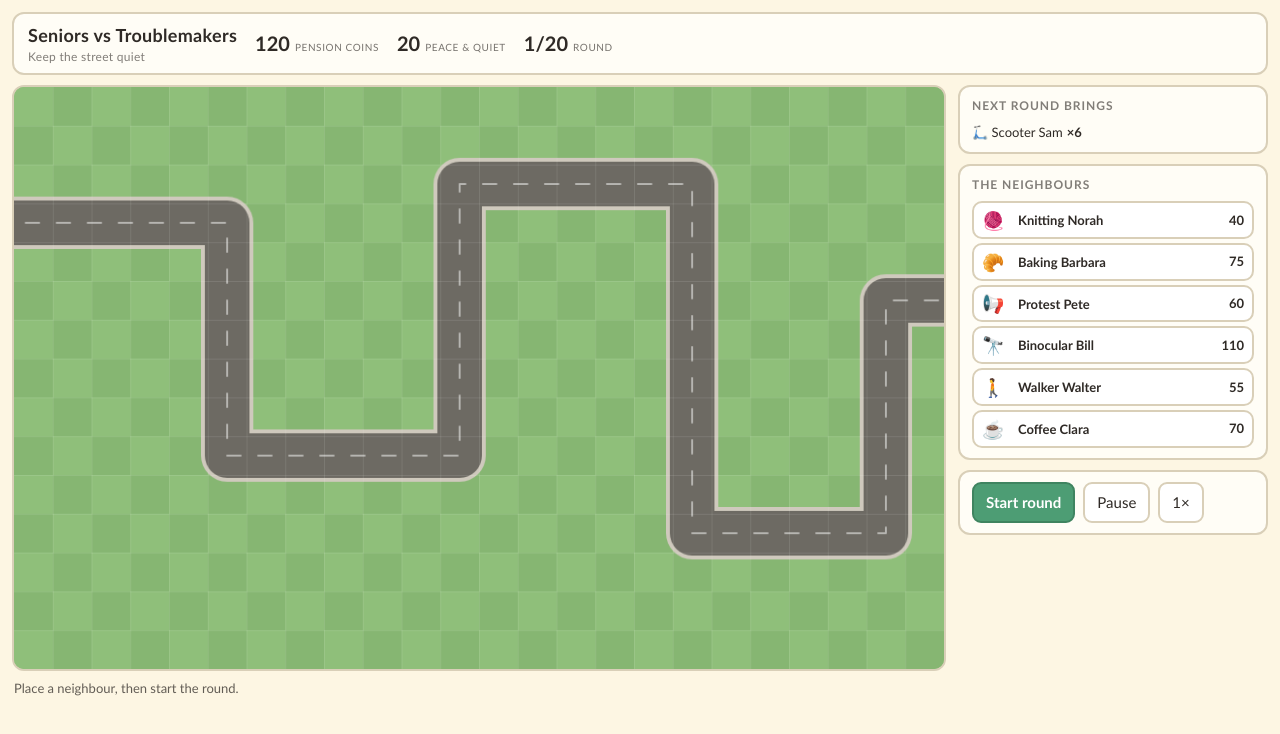
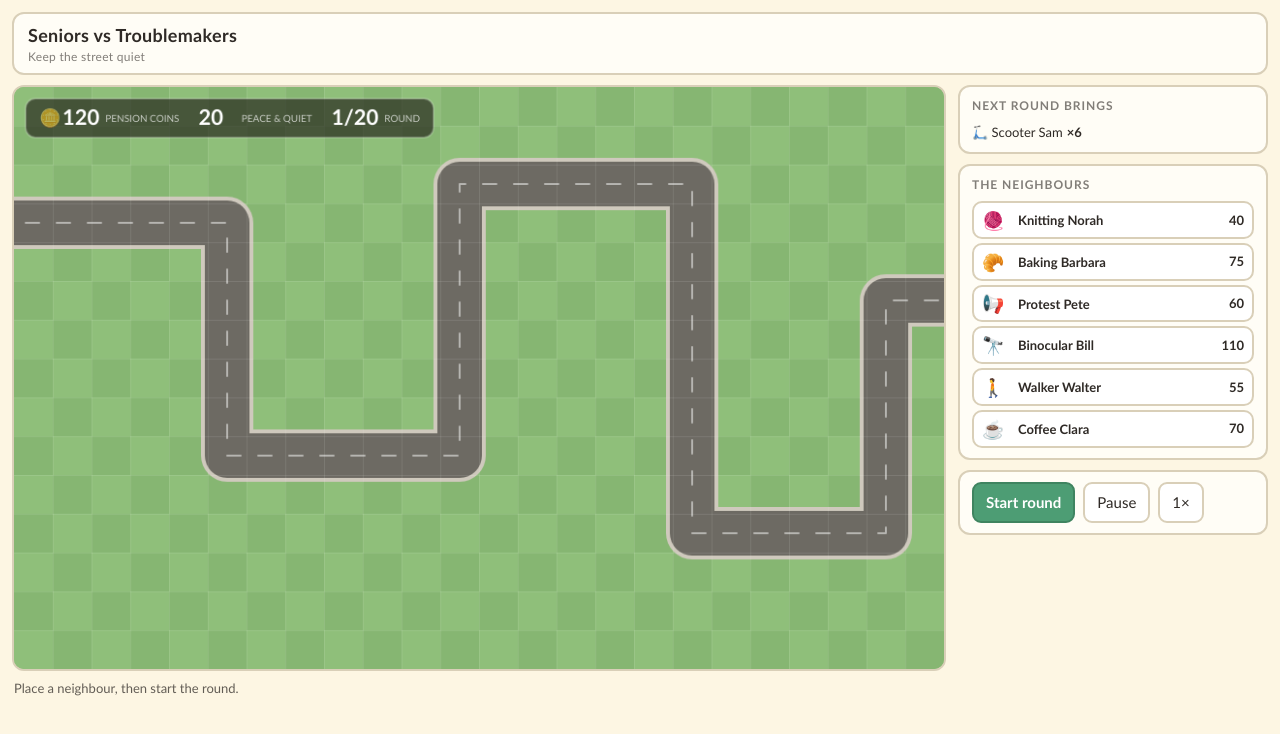
Before and after one commit to BackgammonGameDK/seniors-td, a website built with Vite: page index.html in a window 1280 px wide. Built offline with nearby package versions, Linux system fonts and the light colour scheme.

Commit message:
Move the coin, peace and round numbers onto the board
They sat in a bar above the board, which meant the two things a player
watches during a round -- what is coming down the street and what it is
costing -- were in different places. They now read from a panel in the
top-left of the board itself, over the grass and clear of the lane.

The wording is decided in decisions.ts rather than in the drawing code,
because the phrasing is a decision: "peace & quiet" is what this game
calls lives, and the coin count is floored so a readout of 40 beside a
card priced at 40 always means the card can be bought.

Each number is given the room three digits would need even when showing
one. Gold changes constantly during a round, and measuring the panel
honestly made the two readouts to its right slide sideways every time it
crossed 100.

A coin picture is coming. The readout already asks for one by name and
the renderer already knows to draw an emoji until it exists, so landing
the file is an import and one line in sprites.ts.

Co-Authored-By: Claude Opus 5 <noreply@anthropic.com>

```diff
--- a/index.html
+++ b/index.html
@@ -30,9 +30,6 @@
       }
       #hud h1 { font-size: 18px; margin: 0; letter-spacing: .3px; }
       #hud h1 small { font-weight: normal; opacity: .6; font-size: 12px; display: block; }
-      .readout { display: flex; align-items: baseline; gap: 5px; }
-      .readout b { font-size: 20px; }
-      .readout small { opacity: .65; text-transform: uppercase; font-size: 10px; letter-spacing: .06em; }
       #main { display: flex; gap: 12px; align-items: flex-start; flex-wrap: wrap; }
       #stage { flex: 1 1 640px; min-width: 320px; }
       canvas {
@@ -105,9 +102,6 @@
     <div id="app">
       <header id="hud">
         <h1>Seniors vs Troublemakers<small>Keep the street quiet</small></h1>
-        <span class="readout"><b id="gold">0</b><small>pension coins</small></span>
-        <span class="readout"><b id="lives">0</b><small>peace &amp; quiet</small></span>
-        <span class="readout"><b id="wave">1/20</b><small>round</small></span>
       </header>
 
       <div id="main">
--- a/src/render/canvas.ts
+++ b/src/render/canvas.ts
@@ -18,7 +18,8 @@ import type { Enemy, SimEvent, Tower, TowerId } from '../sim/types.ts';
 import { effectiveDef } from '../sim/upgrades.ts';
 import type { World } from '../sim/world.ts';
 import { ENEMY_LOOK, PALETTE, TOWER_LOOK } from '../shared/display.ts';
-import { enemySprite, towerSprite } from './sprites.ts';
+import { hudReadouts } from './decisions.ts';
+import { enemySprite, iconSprite, towerSprite } from './sprites.ts';
 
 /**
  * How wide a drawn tower is on the board, in pixels.
@@ -27,6 +28,18 @@ import { enemySprite, towerSprite } from './sprites.ts';
  * person on the pavement rather than a tile that has been filled in.
  */
 const SPRITE_SIZE = 42;
+
+/** The readout panel on the board: where it sits and how it is spaced. */
+const HUD = {
+  x: 12,
+  y: 12,
+  height: 40,
+  pad: 14,
+  gap: 20,
+  icon: 18,
+  valueFont: 'bold 22px "Trebuchet MS", "Segoe UI", sans-serif',
+  labelFont: '10px "Trebuchet MS", "Segoe UI", sans-serif',
+} as const;
 
 interface Floater {
   x: number;
@@ -172,6 +185,81 @@ export class Renderer {
     for (const e of world.enemies) this.drawEnemy(e);
     this.drawProjectiles(world);
     this.drawEffects();
+    this.drawHud(world);
+  }
+
+  /**
+   * The coin, peace and round numbers, drawn on the board rather than above
+   * it.
+   *
+   * The panel is measured rather than fixed, so it grows with a three-digit
+   * coin count instead of leaving a gap after a one-digit one. It is drawn
+   * last, which is what keeps a senior standing in the top-left corner from
+   * covering the numbers.
+   */
+  private drawHud(world: World): void {
+    const g = this.g;
+    const rows = hudReadouts(world);
+    const label = (r: { label: string }): string => r.label.toUpperCase();
+
+    g.save();
+    g.textAlign = 'left';
+    g.textBaseline = 'middle';
+
+    // A number is given the room three digits would need even when it is
+    // showing one. Gold changes constantly during a round, and without this
+    // the two readouts to its right slid sideways every time it crossed 100.
+    g.font = HUD.valueFont;
+    const floor = g.measureText('000').width;
+    const valueWidth = (value: string): number =>
+      Math.max(g.measureText(value).width, floor);
+
+    const widths = rows.map((r) => {
+      g.font = HUD.valueFont;
+      let w = valueWidth(r.value) + 6;
+      g.font = HUD.labelFont;
+      w += g.measureText(label(r)).width;
+      return r.icon === null ? w : w + HUD.icon + 6;
+    });
+    const width =
+      HUD.pad * 2 + widths.reduce((a, b) => a + b, 0) + HUD.gap * (rows.length - 1);
+
+    g.beginPath();
+    g.roundRect(HUD.x, HUD.y, width, HUD.height, 10);
+    g.fillStyle = PALETTE.hudFill;
+    g.fill();
+    g.strokeStyle = PALETTE.hudLine;
+    g.lineWidth = 2;
+    g.stroke();
+
+    let x = HUD.x + HUD.pad;
+    const y = HUD.y + HUD.height / 2;
+    for (const r of rows) {
+      if (r.icon !== null) {
+        const picture = iconSprite(r.icon);
+        if (picture !== null) {
+          g.drawImage(picture, x, y - HUD.icon / 2, HUD.icon, HUD.icon);
+        } else {
+          // Stands in until the coin picture arrives, drawn at the size the
+          // picture will be, so nothing shifts along when it does.
+          g.font = `${HUD.icon}px serif`;
+          g.fillText('\u{1FA99}', x, y + 1);
+        }
+        x += HUD.icon + 6;
+      }
+
+      g.font = HUD.valueFont;
+      g.fillStyle = PALETTE.hudInk;
+      g.fillText(r.value, x, y);
+      x += valueWidth(r.value) + 6;
+
+      g.font = HUD.labelFont;
+      g.fillStyle = PALETTE.hudLabel;
+      g.fillText(label(r), x, y + 1);
+      x += g.measureText(label(r)).width + HUD.gap;
+    }
+
+    g.restore();
   }
 
   private drawRange(t: Tower): void {
--- a/src/render/decisions.ts
+++ b/src/render/decisions.ts
@@ -90,6 +90,40 @@ export function panelKey(t: Tower | null): string {
 
 export function waveLabel(waveIndex: number): string {
   return `${Math.min(waveIndex + 1, AUTHORED_ROUNDS)}/${AUTHORED_ROUNDS}`;
+}
+
+export interface Readout {
+  /** The number, already formatted for reading. */
+  value: string;
+  /** What the number means, in words. */
+  label: string;
+  /**
+   * A picture that may stand in front of the number.
+   *
+   * `null` means the words carry it alone. A name here is a request, not a
+   * promise -- the renderer draws the picture if it has one and an emoji if
+   * it does not, so naming an icon before the artwork exists is safe.
+   */
+  icon: 'coin' | null;
+}
+
+/**
+ * The three numbers along the top of the board, in the order they are read.
+ *
+ * Here rather than in the drawing code because the phrasing is a decision:
+ * "peace & quiet" is what the game calls lives, and a coin count is floored
+ * so a tower's price never looks affordable by a fraction.
+ */
+export function hudReadouts(opts: {
+  gold: number;
+  lives: number;
+  waveIndex: number;
+}): Readout[] {
+  return [
+    { value: String(Math.floor(opts.gold)), label: 'pension coins', icon: 'coin' },
+    { value: String(opts.lives), label: 'peace & quiet', icon: null },
+    { value: waveLabel(opts.waveIndex), label: 'round', icon: null },
+  ];
 }
 
 export interface PreviewRow {
--- a/src/render/sprites.ts
+++ b/src/render/sprites.ts
@@ -34,6 +34,19 @@ const ENEMY_ART: Partial<Record<EnemyId, string>> = {
   skye: skyePng,
 };
 
+/** Small pictures that belong to the readouts rather than to a character. */
+export type IconId = 'coin';
+
+/**
+ * Empty on purpose.
+ *
+ * A coin picture is coming. When it lands, import it above and add
+ * `coin: coinPng` here -- nothing else has to change, because the readout
+ * already asks for the icon and already knows to draw an emoji instead when
+ * the answer is `null`.
+ */
+const ICON_ART: Partial<Record<IconId, string>> = {};
+
 const images = new Map<string, HTMLImageElement>();
 
 /**
@@ -68,3 +81,8 @@ export function towerSprite(id: TowerId): HTMLImageElement | null {
 export function enemySprite(id: EnemyId): HTMLImageElement | null {
   return ready(ENEMY_ART[id]);
 }
+
+/** The readout's picture, or `null` while it loads or before it is drawn. */
+export function iconSprite(id: IconId): HTMLImageElement | null {
+  return ready(ICON_ART[id]);
+}
--- a/src/render/ui.ts
+++ b/src/render/ui.ts
@@ -23,7 +23,6 @@ import {
   roundPreview,
   towerCard,
   upgradeCardState,
-  waveLabel,
 } from './decisions.ts';
 import type { Speed } from './clock.ts';
 
@@ -46,9 +45,6 @@ export interface UiHandlers {
 }
 
 export class Ui {
-  private gold = el<HTMLElement>('gold');
-  private lives = el<HTMLElement>('lives');
-  private wave = el<HTMLElement>('wave');
   private hint = el<HTMLElement>('hint');
   private preview = el<HTMLElement>('preview');
   private towerPanel = el<HTMLElement>('towerPanel');
@@ -126,9 +122,6 @@ export class Ui {
     world: World,
     state: { selected: TowerId | null; inspected: Tower | null; paused: boolean; speed: Speed },
   ): void {
-    this.gold.textContent = String(Math.floor(world.gold));
-    this.lives.textContent = String(world.lives);
-    this.wave.textContent = waveLabel(world.waveIndex);
 
     for (const id of TOWER_IDS) {
       const s = cardState({
--- a/src/shared/display.ts
+++ b/src/shared/display.ts
@@ -90,6 +90,15 @@ export const PALETTE = {
   grid: 'rgba(255,255,255,0.10)',
   buildable: 'rgba(255,255,255,0.16)',
   blocked: 'rgba(220,60,60,0.22)',
+  /**
+   * The readout panel that sits on the board itself. Dark and translucent
+   * rather than paper-coloured, because it has to stay legible over grass,
+   * over the road and over a senior who happens to stand under it.
+   */
+  hudFill: 'rgba(28, 24, 20, 0.62)',
+  hudLine: 'rgba(255,255,255,0.22)',
+  hudInk: '#ffffff',
+  hudLabel: 'rgba(255,255,255,0.70)',
   rangeFill: 'rgba(255,255,255,0.08)',
   rangeLine: 'rgba(255,255,255,0.45)',
 } as const;
```
Also changed, not shown: tests/decisions.test.ts (+30 -0 lines).
